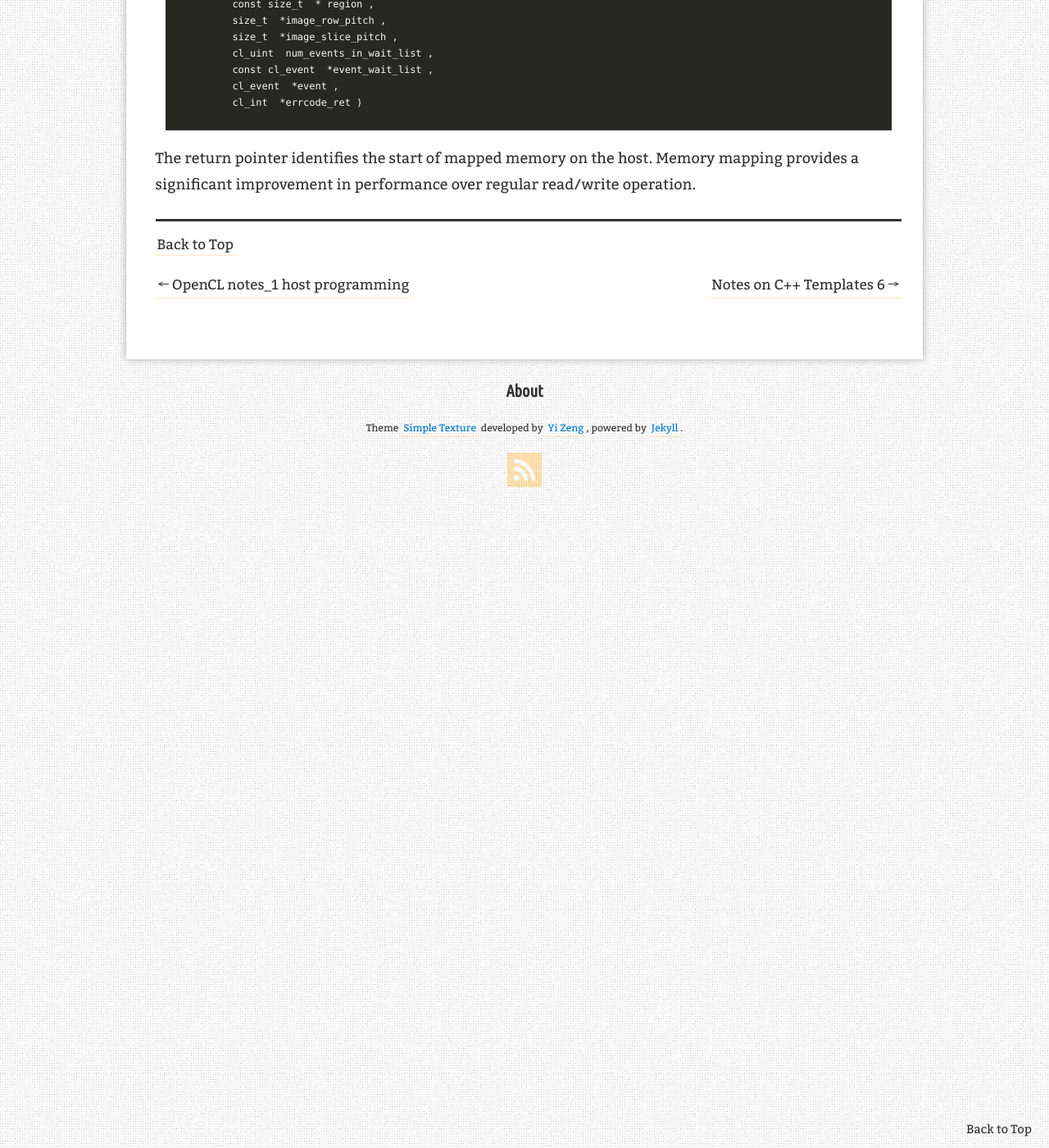
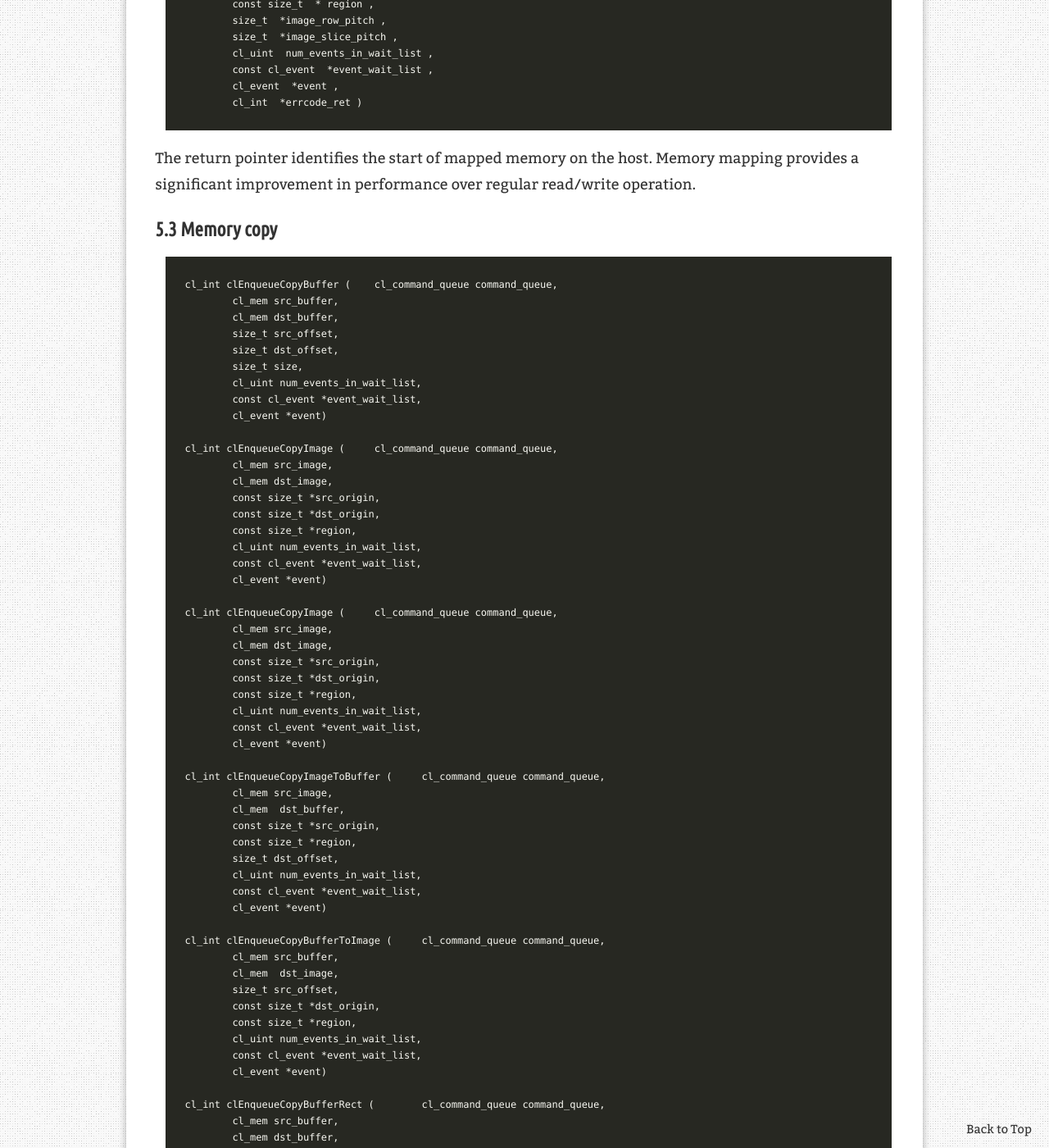
Before and after one commit to Aperjump/Aperjump.github.io, a Jekyll site: the page built from _posts/2018-01-17-OpenCL_2.md, in a window 1280 px wide and 1400 px high, scrolled down 4290 px. Shown: the whole window at 82% size. Built offline with Jekyll 4.4.1, drawn with Linux system fonts in a browser that asks for light colours; nearby versions of some CDN libraries; comment, search, counter and statistics services are not loaded; some of the changed text lies outside the part shown.

Commit message:
openCL_2

````diff
--- a/_posts/2018-01-17-OpenCL_2.md
+++ b/_posts/2018-01-17-OpenCL_2.md
@@ -145,3 +145,103 @@ void * clEnqueueMapImage (	cl_command_queue  command_queue ,
 ```
 The return pointer identifies the start of mapped memory on the host.
 Memory mapping provides a significant improvement in performance over regular read/write operation.
+
+### 5.3 Memory copy
+```
+cl_int clEnqueueCopyBuffer (	cl_command_queue command_queue,
+ 	cl_mem src_buffer,
+ 	cl_mem dst_buffer,
+ 	size_t src_offset,
+ 	size_t dst_offset,
+ 	size_t size,
+ 	cl_uint num_events_in_wait_list,
+ 	const cl_event *event_wait_list,
+ 	cl_event *event)
+
+cl_int clEnqueueCopyImage (	cl_command_queue command_queue,
+ 	cl_mem src_image,
+ 	cl_mem dst_image,
+ 	const size_t *src_origin,
+ 	const size_t *dst_origin,
+ 	const size_t *region,
+ 	cl_uint num_events_in_wait_list,
+ 	const cl_event *event_wait_list,
+ 	cl_event *event)
+
+cl_int clEnqueueCopyImage (	cl_command_queue command_queue,
+ 	cl_mem src_image,
+ 	cl_mem dst_image,
+ 	const size_t *src_origin,
+ 	const size_t *dst_origin,
+ 	const size_t *region,
+ 	cl_uint num_events_in_wait_list,
+ 	const cl_event *event_wait_list,
+ 	cl_event *event)
+
+cl_int clEnqueueCopyImageToBuffer (	cl_command_queue command_queue,
+ 	cl_mem src_image,
+ 	cl_mem  dst_buffer,
+ 	const size_t *src_origin,
+ 	const size_t *region,
+ 	size_t dst_offset,
+ 	cl_uint num_events_in_wait_list,
+ 	const cl_event *event_wait_list,
+ 	cl_event *event)
+
+cl_int clEnqueueCopyBufferToImage (	cl_command_queue command_queue,
+ 	cl_mem src_buffer,
+ 	cl_mem  dst_image,
+ 	size_t src_offset,
+ 	const size_t *dst_origin,
+ 	const size_t *region,
+ 	cl_uint num_events_in_wait_list,
+ 	const cl_event *event_wait_list,
+ 	cl_event *event)
+
+cl_int clEnqueueCopyBufferRect (	cl_command_queue command_queue,
+ 	cl_mem src_buffer,
+ 	cl_mem dst_buffer,
+ 	const size_t *src_origin,
+ 	const size_t *dst_origin,
+ 	const size_t *region,
+ 	size_t src_row_pitch,
+ 	size_t src_slice_pitch,
+ 	size_t dst_row_pitch,
+ 	size_t dst_slice_pitch,
+ 	cl_uint num_events_in_wait_list,
+ 	const cl_event *event_wait_list,
+ 	cl_event *event)
+```
+
+## 6. Data Partitioning
+The better you distribute the processing load, the sonner your computational tasks will be finished.
+```
+cl_int clEnqueueNDRangeKernel (	cl_command_queue command_queue,
+ 	cl_kernel kernel,
+ 	cl_uint work_dim,
+ 	const size_t *global_work_offset,
+ 	const size_t *global_work_size,
+ 	const size_t *local_work_size,
+ 	cl_uint num_events_in_wait_list,
+ 	const cl_event *event_wait_list,
+ 	cl_event *event)
+```
+- work_dims: the number of dimensions in the data
+- global_work_offset: the global ID offsets in each dimension
+- global_work_size: the number of work-items in each dimension
+- local_work_size: the number of work-items in a work-group, in each dimension
+
+```
+for (i = 0; i < Z; i++) {
+    for (j = 0; j < Y; j++) {
+        for (k = 0; k < X; k++) {
+            process(point[i][j][k]);
+        }
+    }
+}
+```
+Kernel only executes code that would lie inside the innermost loop->**work_item**
+The array`{i,j,k}` are called **global ID**.The number of elements in a global ID is referred to as the data's **dimensionality**. `clEnqueueNDRangeKernel`
+A **work-group** is a combination of work-items that access the same processing resources. When it comes to programming, work-groups have two main advantages:
+(1): Work-items in a work-group can access the same block of high-speed memory called local memory.
+(2): Work-items in a work-group can be synchronized using fences and barriers.
````
